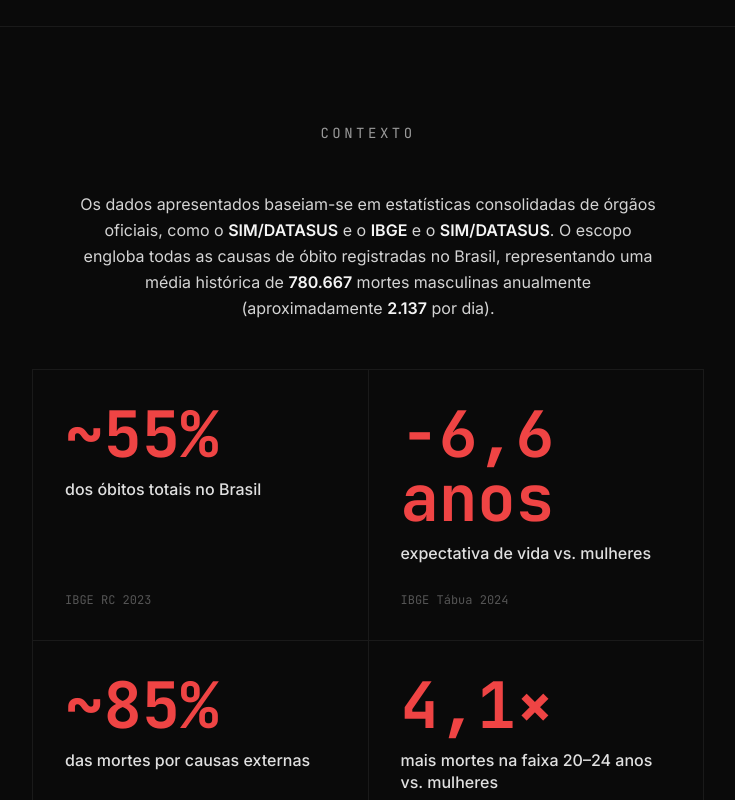
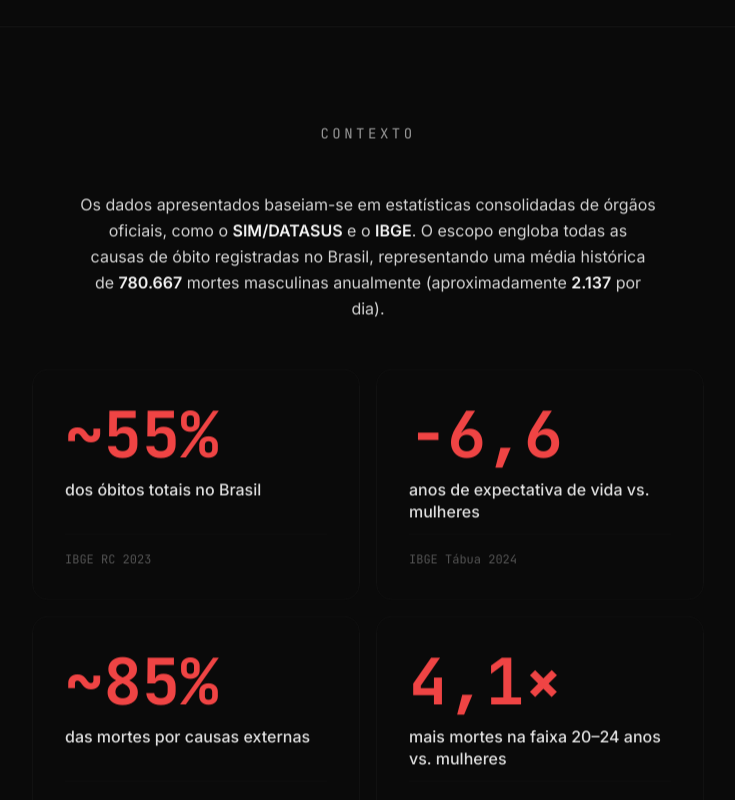
Before and after one commit to agomesthiago/optimistic-oppenheimer, a React (Vite) app: page / in a window 1280 px wide. Shown: the part 2000-2800 px from the top of the page, without its empty margins (272-1007 px from the left). Built offline with nearby package versions, Linux system fonts and the light colour scheme.

Commit message:
style: improve context section grid, colors, hovers and add scroll reveal animations

```diff
--- a/package.json
+++ b/package.json
@@ -23,6 +23,7 @@
     "@vitejs/plugin-react": "^6.0.3",
     "autoprefixer": "^10.5.3",
     "oxlint": "^1.71.0",
+    "playwright": "^1.61.1",
     "postcss": "^8.5.19",
     "tailwindcss": "^3.4.19",
     "typescript": "~6.0.2",
--- a/src/App.tsx
+++ b/src/App.tsx
@@ -1,3 +1,4 @@
+import { useEffect } from 'react';
 import { Hero } from './components/Hero';
 import { CauseTicker } from './components/CauseTicker';
 import { ContextSection } from './components/ContextSection';
@@ -7,6 +8,28 @@ import { DataFooter } from './components/DataFooter';
 import { ThemeToggle } from './components/ThemeToggle';
 
 export default function App() {
+  useEffect(() => {
+    const observer = new IntersectionObserver(
+      (entries) => {
+        entries.forEach((entry) => {
+          if (entry.isIntersecting) {
+            entry.target.classList.add('is-visible');
+            observer.unobserve(entry.target);
+          }
+        });
+      },
+      {
+        threshold: 0.05,
+        rootMargin: '0px 0px -80px 0px',
+      }
+    );
+
+    const elements = document.querySelectorAll('.reveal-on-scroll');
+    elements.forEach((el) => observer.observe(el));
+
+    return () => observer.disconnect();
+  }, []);
+
   return (
     <main id="main-content" className="relative min-h-dvh">
       {/* Subtle noise texture overlay */}
@@ -25,10 +48,12 @@ export default function App() {
       <div className="relative z-10">
         <Hero />
 
-        <ResourcesSection />
+        <div className="reveal-on-scroll">
+          <ResourcesSection />
+        </div>
 
         {/* Dedicated Causes Section */}
-        <section className="py-24 px-6 border-t border-zinc-200 dark:border-carbon-700 bg-zinc-100 dark:bg-carbon-900/50">
+        <section className="reveal-on-scroll py-24 px-6 border-t border-zinc-200 dark:border-carbon-700 bg-zinc-100 dark:bg-carbon-900/50">
           <div className="max-w-2xl mx-auto flex flex-col items-center text-center">
             <h2 className="text-sm font-mono uppercase tracking-[0.25em] text-slate-500 dark:text-ash-400 mb-12">
               Detalhes por causa
@@ -37,9 +62,17 @@ export default function App() {
           </div>
         </section>
 
-        <ContextSection />
-        <MethodologySection />
-        <DataFooter />
+        <div className="reveal-on-scroll">
+          <ContextSection />
+        </div>
+
+        <div className="reveal-on-scroll">
+          <MethodologySection />
+        </div>
+
+        <div className="reveal-on-scroll">
+          <DataFooter />
+        </div>
       </div>
     </main>
   );
--- a/src/components/ContextSection.tsx
+++ b/src/components/ContextSection.tsx
@@ -4,12 +4,16 @@ const DEATHS_PER_DAY = Math.round(DEATHS_PER_SECOND * 86_400);
 
 const FACTS = [
   { id: 'proportion', number: '~55%', label: 'dos óbitos totais no Brasil', source: 'IBGE RC 2023' },
-  { id: 'life-expectancy', number: '−6,6 anos', label: 'expectativa de vida vs. mulheres', source: 'IBGE Tábua 2024' },
+  { id: 'life-expectancy', number: '−6,6', label: 'anos de expectativa de vida vs. mulheres', source: 'IBGE Tábua 2024' },
   { id: 'external', number: '~85%', label: 'das mortes por causas externas', source: 'SIM/DATASUS 2022' },
   { id: 'young', number: '4,1×', label: 'mais mortes na faixa 20–24 anos vs. mulheres', source: 'IBGE Tábua 2024' },
 ];
 
 export function ContextSection() {
+  const uniqueInstitutions = Array.from(
+    new Set(MORTALITY_SOURCES.map((s) => s.institution.split(' —')[0]))
+  );
+
   return (
     <section
       id="contexto"
@@ -26,10 +30,10 @@ export function ContextSection() {
 
         <p className="text-slate-600 dark:text-ash-300 text-base leading-relaxed mb-12 text-center max-w-xl mx-auto">
           Os dados apresentados baseiam-se em estatísticas consolidadas de órgãos oficiais, como o{' '}
-          {MORTALITY_SOURCES.map((s, i) => (
-            <span key={s.id}>
-              <strong className="text-slate-900 dark:text-ash-100 font-semibold">{s.institution.split(' —')[0]}</strong>
-              {i < MORTALITY_SOURCES.length - 1 ? ' e o ' : ''}
+          {uniqueInstitutions.map((inst, i) => (
+            <span key={inst}>
+              <strong className="text-slate-900 dark:text-ash-100 font-semibold">{inst}</strong>
+              {i < uniqueInstitutions.length - 1 ? ' e o ' : ''}
             </span>
           ))}
           . O escopo engloba todas as causas de óbito registradas no Brasil, representando uma média histórica de{' '}
@@ -37,17 +41,25 @@ export function ContextSection() {
           (aproximadamente <strong className="text-slate-900 dark:text-ash-100 font-semibold">{DEATHS_PER_DAY.toLocaleString('pt-BR')}</strong> por dia).
         </p>
 
-        <div className="grid grid-cols-1 sm:grid-cols-2 gap-px bg-zinc-200 dark:bg-carbon-700 mb-16 border border-zinc-200 dark:border-carbon-700">
+        <div className="grid grid-cols-1 sm:grid-cols-2 gap-4 mb-16">
           {FACTS.map((fact) => (
-            <div key={fact.id} id={fact.id} className="bg-zinc-50 dark:bg-carbon-900 p-8 flex flex-col gap-3">
+            <div
+              key={fact.id}
+              id={fact.id}
+              className="group relative bg-zinc-50/50 dark:bg-carbon-900/40 p-8 flex flex-col gap-3 rounded-2xl border border-zinc-200/60 dark:border-carbon-800 hover:border-zinc-300 dark:hover:border-carbon-700 hover:bg-white dark:hover:bg-carbon-800/30 transition-all duration-300 hover:-translate-y-1 hover:shadow-[0_8px_30px_rgb(0,0,0,0.02)] dark:hover:shadow-[0_8px_30px_rgb(0,0,0,0.2)]"
+            >
               <span
-                className="font-mono font-bold text-crimson-600 dark:text-crimson-400 leading-none"
+                className="font-mono font-bold text-crimson-500 dark:text-crimson-400 leading-none transition-colors duration-300 group-hover:text-crimson-600 dark:group-hover:text-crimson-300"
                 style={{ fontSize: 'clamp(2.5rem, 8vw, 4rem)' }}
               >
                 {fact.number}
               </span>
-              <p className="text-slate-700 dark:text-ash-200 text-base leading-snug font-medium">{fact.label}</p>
-              <p className="text-slate-500 dark:text-ash-600 text-xs font-mono mt-auto pt-4">{fact.source}</p>
+              <p className="text-slate-700 dark:text-ash-200 text-base leading-snug font-medium transition-colors duration-300 group-hover:text-slate-900 dark:group-hover:text-ash-100">
+                {fact.label}
+              </p>
+              <p className="text-slate-400 dark:text-ash-600 text-xs font-mono mt-auto pt-4 border-t border-zinc-200/40 dark:border-carbon-800/60">
+                {fact.source}
+              </p>
             </div>
           ))}
         </div>
--- a/src/index.css
+++ b/src/index.css
@@ -130,3 +130,16 @@
 .animate-blink-random {
   animation: blink-random 8s ease-in-out infinite;
 }
+
+/* Reveal on Scroll */
+.reveal-on-scroll {
+  opacity: 0;
+  transform: translateY(24px);
+  will-change: opacity, transform;
+  transition: opacity 1s cubic-bezier(0.16, 1, 0.3, 1), transform 1s cubic-bezier(0.16, 1, 0.3, 1);
+}
+
+.reveal-on-scroll.is-visible {
+  opacity: 1;
+  transform: translateY(0);
+}
```
Also changed, not shown: 1 other file (tests, documents, lock files or other folders).
